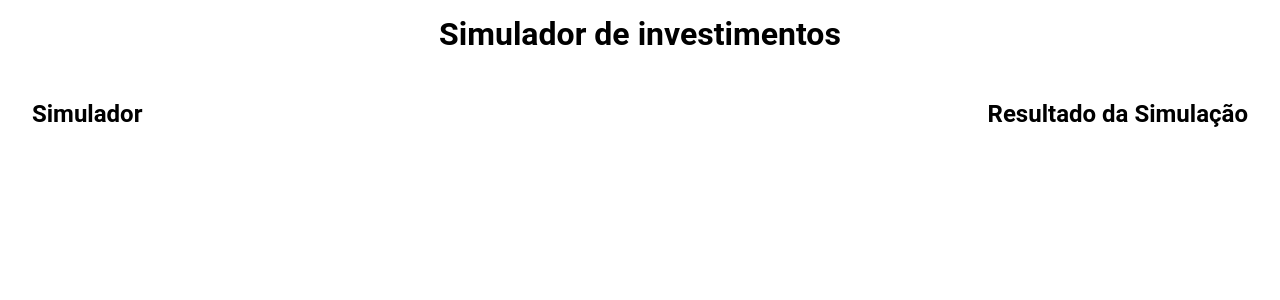
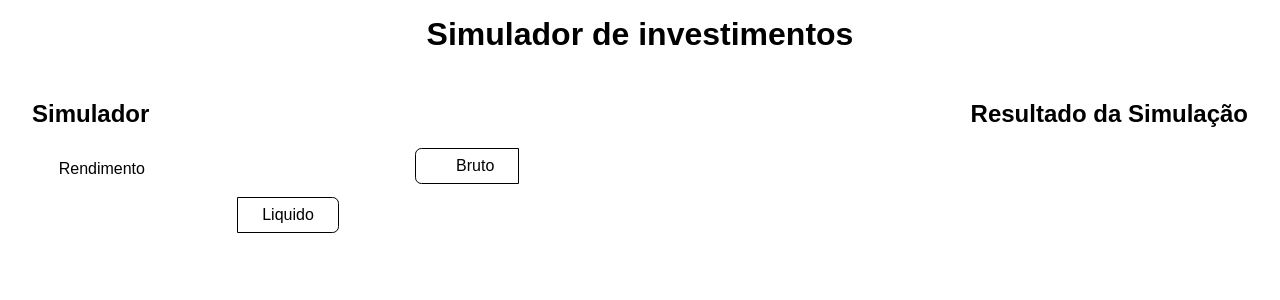
Before and after one commit to JGabrielNeto/frontend-challenge, a Next.js app: page / in a window 1280 px wide. Shown: the top 300 px of the page. Built offline with nearby package versions, Linux system fonts and the light colour scheme.

Commit message:
Fix files and docker, create CustomRadio component

```diff
--- a/docker-compose.yml
+++ b/docker-compose.yml
@@ -8,5 +8,5 @@ services:
     volumes:
       - ./:/app
     ports:
-      - 3000:3000
+      - 3005:3005
     command: bash -c "sh .docker/node/entrypoint.sh"
--- a/package.json
+++ b/package.json
@@ -2,7 +2,7 @@
   "name": "frontend-challenge",
   "private": true,
   "scripts": {
-    "dev": "next dev",
+    "dev": "next dev -p 3005",
     "build": "next build",
     "start": "next start",
     "lint": "next lint"
--- a/pages/api/hello.ts
+++ /dev/null
@@ -1,13 +0,0 @@
-// Next.js API route support: https://nextjs.org/docs/api-routes/introduction
-import type { NextApiRequest, NextApiResponse } from 'next'
-
-type Data = {
-  name: string
-}
-
-export default function handler(
-  req: NextApiRequest,
-  res: NextApiResponse<Data>
-) {
-  res.status(200).json({ name: 'John Doe' })
-}
--- a/pages/index.tsx
+++ /dev/null
@@ -1,20 +0,0 @@
-import type { NextPage } from 'next'
-import styles from '../styles/Home.module.sass'
-
-const Home: NextPage = () => {
-  return (
-    <div className={styles.container}>
-      <header className={styles.header}>
-        <h1 className={styles.title}>
-          Simulador de investimentos
-        </h1>
-      </header>
-      <main className={styles.flex}>
-        <h2>Simulador</h2>
-        <h2>Resultado da Simulação</h2>
-      </main>
-    </div>
-  )
-}
-
-export default Home
--- /dev/null
+++ b/src/components/Simulator/CustomRadioIncome.tsx
@@ -0,0 +1,22 @@
+import React from "react";
+import styles from "../../styles/CustomRadio.module.sass"
+
+const CustomRadioIncome: React.FC = () => {
+
+    return (
+        <form className={styles.customRadio}>
+            <legend className={styles.title}>Rendimento</legend>
+            <div></div>
+            <label>
+                <input type="radio" id="Bruto" name="rendimento" value="bruto" />
+                <span className={styles.bruto}>Bruto</span>
+            </label>
+            <label>
+                <input type="radio" id="Liquido" name="rendimento" value="liquido" />
+                <span className={styles.liquido}>Liquido</span>
+            </label>
+        </form>
+    )
+}
+
+export default CustomRadioIncome
--- /dev/null
+++ b/src/components/Simulator/Simulator.tsx
@@ -0,0 +1,15 @@
+import React from "react";
+import styles from "../../styles/Simulator.module.sass";
+import CustomRadio from "./CustomRadioIncome";
+
+const Simulator: React.FC = () => {
+  return (
+    <div className={styles.container}>
+        <h2>Simulador</h2>
+        <CustomRadio/>
+    </div>
+
+  )
+}
+
+export default Simulator
--- a/pages/_app.tsx
+++ b/src/pages/_app.tsx
@@ -1,4 +1,4 @@
-import '../styles/globals.sass'
+import "../styles/globals.sass"
 import type { AppProps } from 'next/app'
 
 function MyApp({ Component, pageProps }: AppProps) {
--- /dev/null
+++ b/src/pages/index.tsx
@@ -0,0 +1,21 @@
+import type { NextPage } from 'next'
+import styles from '../styles/Home.module.sass'
+import Simulator from '../components/Simulator/Simulator'
+
+const Home: NextPage = () => {
+  return (
+      <div className={styles.container}>
+        <header className={styles.header}>
+          <h1 className={styles.title}>
+            Simulador de investimentos
+          </h1>
+        </header>
+        <main className={styles.flex}>
+          <Simulator/>
+          <h2>Resultado da Simulação</h2>
+        </main>
+      </div>
+  )
+}
+
+export default Home
--- /dev/null
+++ b/src/styles/CustomRadio.module.sass
@@ -0,0 +1,44 @@
+.customRadio
+    display: flex
+    align-items: center
+    justify-content: center
+    height: 3rem
+    width: 100%
+    flex-wrap: wrap
+
+.customRadio input
+    display: none
+
+.customRadio label
+    display: block
+    cursor: pointer
+    margin-bottom: .8rem
+
+.customRadio label span
+    display: inline-flex
+    align-items: center
+    padding: .5rem 1.5rem
+    border: 1px solid black
+    transition: .25s ease
+
+.customRadio input:checked + span
+    background-color: orange
+    color: white
+
+.customRadio label span:before
+    content: "✔"
+    color: white
+    width: 1rem
+    height: 1rem
+    transition: .25s ease
+
+.customRadio label .bruto
+    border-radius: .4rem 0 0 .4rem
+
+.customRadio label .liquido
+    border-radius: 0 .4rem .4rem 0
+    padding-left: .5rem
+
+.title
+    width: 70%
+    margin-bottom: .4rem
--- /dev/null
+++ b/src/styles/Simulator.module.sass
@@ -0,0 +1,7 @@
+.container
+    display: flex
+    width: 40vw
+    flex-wrap: wrap
+
+.container h2
+    width: 40vw
--- a/styles/globals.sass
+++ b/src/styles/globals.sass
@@ -1,10 +1,8 @@
-$font-stack: Roboto, sans-serif
-
 html,
 body
   padding: 0
   margin: 0
-  font-family: $font-stack
+  font-family: sans-serif
 
 
 a
```
Also changed, not shown: src/styles/Home.module.sass (renamed from styles/Home.module.sass).
